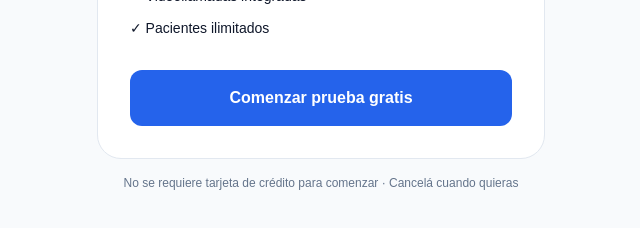
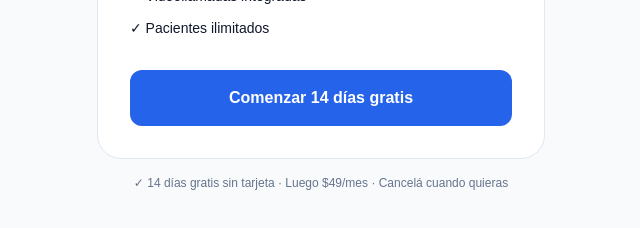
Before and after one commit to contacto404/notaclinica, a Next.js app: page /suscripcion in a window 1280 px wide. Shown: the part 522-750 px from the top of the page, without its empty margins (319-959 px from the left). Built offline with nearby package versions, Linux system fonts and the light colour scheme.

Commit message:
fix: texto 14 días gratis en suscripcion

```diff
--- a/app/suscripcion/page.tsx
+++ b/app/suscripcion/page.tsx
@@ -54,12 +54,12 @@ export default function SuscripcionPage() {
             disabled={loading}
             className="w-full bg-[#2563EB] text-white rounded-xl py-4 font-semibold text-base hover:bg-[#1D4ED8] transition-colors disabled:opacity-50 cursor-pointer disabled:cursor-not-allowed"
           >
-            {loading ? 'Redirigiendo...' : 'Comenzar prueba gratis'}
+            {loading ? 'Redirigiendo...' : 'Comenzar 14 días gratis'}
           </button>
         </div>
 
         <p className="text-xs text-center text-[#64748B]">
-          No se requiere tarjeta de crédito para comenzar · Cancelá cuando quieras
+          ✓ 14 días gratis sin tarjeta · Luego $49/mes · Cancelá cuando quieras
         </p>
       </div>
     </div>
```
